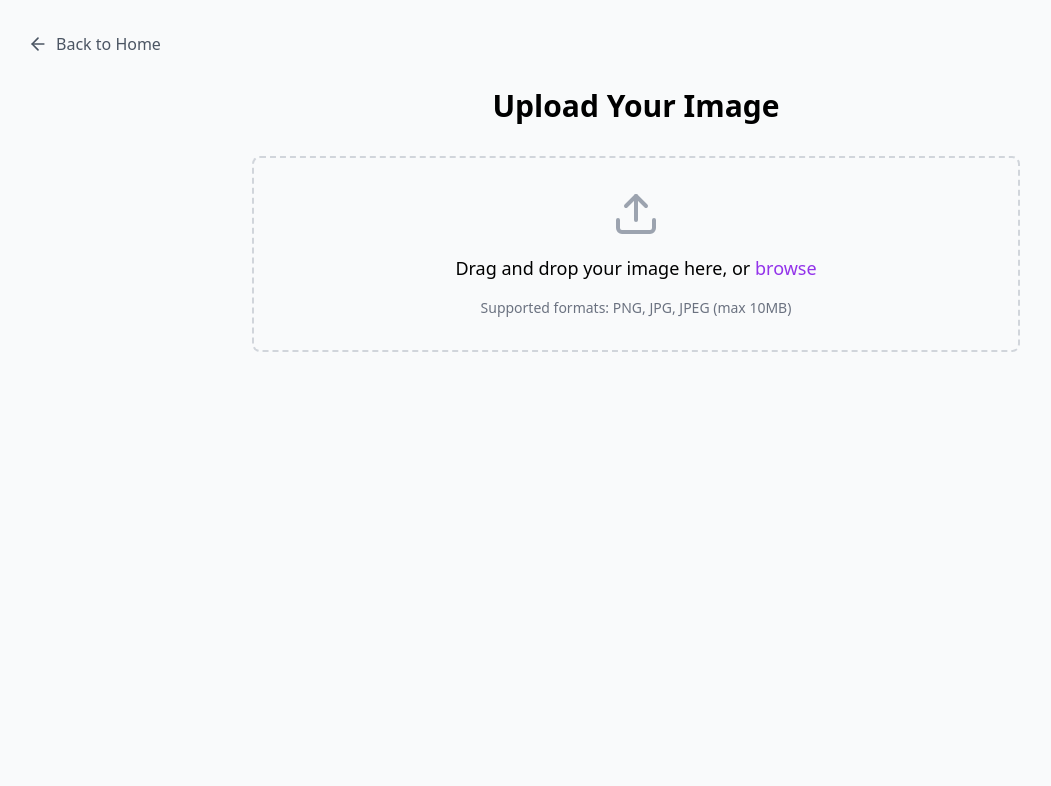
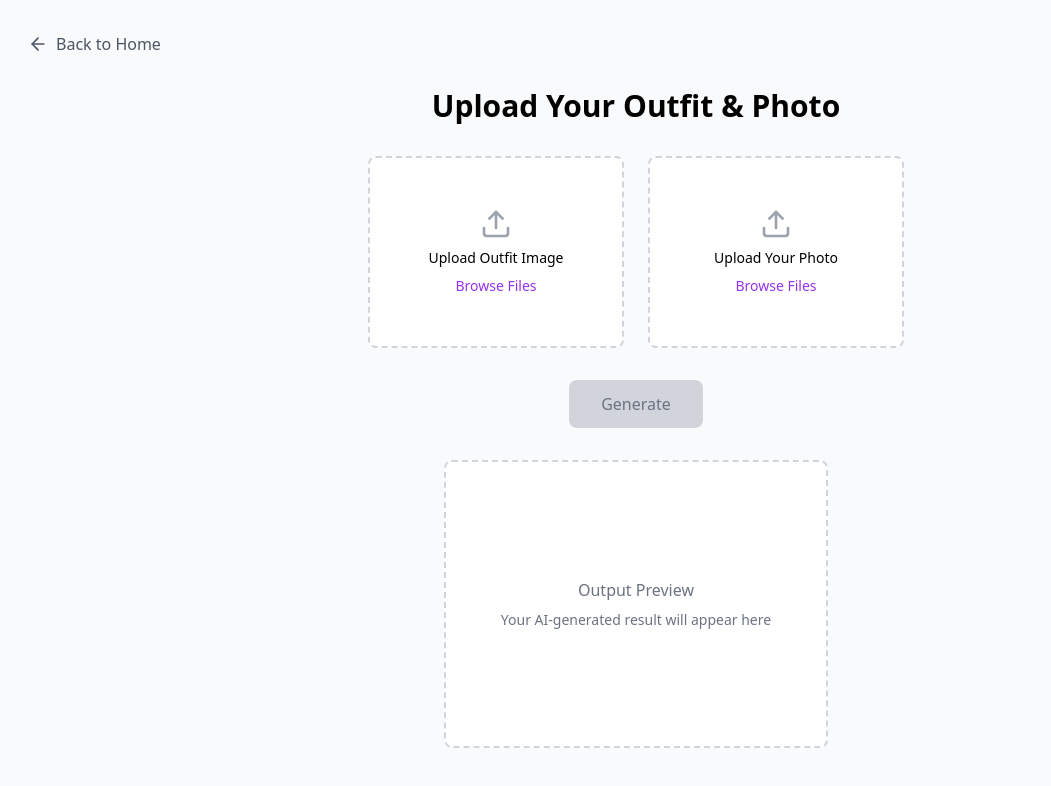
Before and after one commit to JBalajiReddy/Neural-4orce, a React (Vite) app: page /upload in a window 1280 px wide. Shown: the top 786 px of the page, without its empty margins (4-1055 px from the left). Built offline with nearby package versions, Linux system fonts and the light colour scheme.

Commit message:
Update ImageUpload.jsx

```diff
--- a/src/components/ImageUpload.jsx
+++ b/src/components/ImageUpload.jsx
@@ -4,10 +4,13 @@ import { useNavigate } from 'react-router-dom';
 
 const ImageUpload = () => {
   const navigate = useNavigate();
-  const [dragActive, setDragActive] = useState(false);
-  const [selectedImage, setSelectedImage] = useState(null);
+  const [dragActiveOutfit, setDragActiveOutfit] = useState(false);
+  const [dragActivePhoto, setDragActivePhoto] = useState(false);
+  const [selectedOutfit, setSelectedOutfit] = useState(null);
+  const [selectedPhoto, setSelectedPhoto] = useState(null);
+  const [generatedResult, setGeneratedResult] = useState(null);
 
-  const handleDrag = (e) => {
+  const handleDrag = (e, setDragActive) => {
     e.preventDefault();
     e.stopPropagation();
     if (e.type === "dragenter" || e.type === "dragover") {
@@ -17,22 +20,71 @@ const ImageUpload = () => {
     }
   };
 
-  const handleDrop = (e) => {
+  const handleDrop = (e, setImage) => {
     e.preventDefault();
     e.stopPropagation();
-    setDragActive(false);
+    setDragActiveOutfit(false);
+    setDragActivePhoto(false);
 
     if (e.dataTransfer.files && e.dataTransfer.files[0]) {
-      setSelectedImage(e.dataTransfer.files[0]);
+      setImage(e.dataTransfer.files[0]);
     }
   };
 
-  const handleChange = (e) => {
+  const handleChange = (e, setImage) => {
     e.preventDefault();
     if (e.target.files && e.target.files[0]) {
-      setSelectedImage(e.target.files[0]);
+      setImage(e.target.files[0]);
     }
   };
+
+  const handleGenerate = () => {
+    if (selectedOutfit && selectedPhoto) {
+      // Simulate generation process
+      setGeneratedResult('Generated Result');
+    } else {
+      alert('Please upload both images first');
+    }
+  };
+
+  const UploadBox = ({
+    title,
+    dragActive,
+    setDragActive,
+    selectedFile,
+    setSelectedFile
+  }) => (
+    <div
+      className={`w-64 h-48 rounded-lg p-4 transition-all duration-200 ${
+        dragActive
+          ? "border-2 border-dashed border-purple-600 bg-purple-50"
+          : "border-2 border-dashed border-gray-300 bg-white hover:bg-gray-50"
+      }`}
+      onDragEnter={(e) => handleDrag(e, setDragActive)}
+      onDragLeave={(e) => handleDrag(e, setDragActive)}
+      onDragOver={(e) => handleDrag(e, setDragActive)}
+      onDrop={(e) => handleDrop(e, setSelectedFile)}
+    >
+      <div className="h-full flex flex-col items-center justify-center text-center">
+        <Upload className="h-8 w-8 mb-2 text-gray-400" />
+        <p className="text-sm font-medium mb-2">{title}</p>
+        <label className="text-purple-600 hover:text-purple-700 cursor-pointer text-sm">
+          Browse Files
+          <input
+            type="file"
+            className="hidden"
+            accept="image/*"
+            onChange={(e) => handleChange(e, setSelectedFile)}
+          />
+        </label>
+        {selectedFile && (
+          <p className="mt-2 text-xs text-green-600 truncate max-w-full">
+            {selectedFile.name}
+          </p>
+        )}
+      </div>
+    </div>
+  );
 
   return (
     <div className="min-h-screen bg-gray-50 p-8">
@@ -44,49 +96,56 @@ const ImageUpload = () => {
         Back to Home
       </button>
 
-      <div className="max-w-3xl mx-auto">
-        <h1 className="text-3xl font-bold text-center mb-8">Upload Your Image</h1>
+      <div className="max-w-4xl mx-auto">
+        <h1 className="text-3xl font-bold text-center mb-8">
+          Upload Your Outfit & Photo
+        </h1>
 
-        <div
-          className={`border-2 border-dashed rounded-lg p-8 text-center ${
-            dragActive ? "border-purple-600 bg-purple-50" : "border-gray-300"
-          }`}
-          onDragEnter={handleDrag}
-          onDragLeave={handleDrag}
-          onDragOver={handleDrag}
-          onDrop={handleDrop}
-        >
-          <Upload className="h-12 w-12 mx-auto mb-4 text-gray-400" />
-          <p className="text-lg mb-4">
-            Drag and drop your image here, or{" "}
-            <label className="text-purple-600 hover:text-purple-700 cursor-pointer">
-              browse
-              <input
-                type="file"
-                className="hidden"
-                accept="image/*"
-                onChange={handleChange}
-              />
-            </label>
-          </p>
-          <p className="text-sm text-gray-500">
-            Supported formats: PNG, JPG, JPEG (max 10MB)
-          </p>
+        <div className="flex flex-col items-center">
+          <div className="flex gap-6 mb-8">
+            <UploadBox
+              title="Upload Outfit Image"
+              dragActive={dragActiveOutfit}
+              setDragActive={setDragActiveOutfit}
+              selectedFile={selectedOutfit}
+              setSelectedFile={setSelectedOutfit}
+            />
+            <UploadBox
+              title="Upload Your Photo"
+              dragActive={dragActivePhoto}
+              setDragActive={setDragActivePhoto}
+              selectedFile={selectedPhoto}
+              setSelectedFile={setSelectedPhoto}
+            />
+          </div>
 
-          {selectedImage && (
-            <div className="mt-6">
-              <p className="text-green-600">Selected: {selectedImage.name}</p>
-              <button
-                className="mt-4 px-6 py-2 bg-purple-600 text-white rounded-lg hover:bg-purple-700"
-                onClick={() => {
-                  // Handle image processing here
-                  alert('Processing image...');
-                }}
-              >
-                Process Image
-              </button>
-            </div>
-          )}
+          <button
+            onClick={handleGenerate}
+            className={`px-8 py-3 rounded-lg font-medium transition-all duration-200 ${
+              selectedOutfit && selectedPhoto
+                ? "bg-purple-600 hover:bg-purple-700 text-white"
+                : "bg-gray-300 text-gray-500 cursor-not-allowed"
+            }`}
+            disabled={!selectedOutfit || !selectedPhoto}
+          >
+            Generate
+          </button>
+
+          <div className="mt-8 w-96 h-72 rounded-lg border-2 border-dashed border-gray-300 flex flex-col items-center justify-center p-4 bg-white">
+            {generatedResult ? (
+              <div className="text-center">
+                <p className="text-green-600 font-medium">Generation Complete!</p>
+                <p className="text-sm text-gray-500 mt-2">{generatedResult}</p>
+              </div>
+            ) : (
+              <div className="text-center text-gray-500">
+                <p className="font-medium">Output Preview</p>
+                <p className="text-sm mt-2">
+                  Your AI-generated result will appear here
+                </p>
+              </div>
+            )}
+          </div>
         </div>
       </div>
     </div>
```
